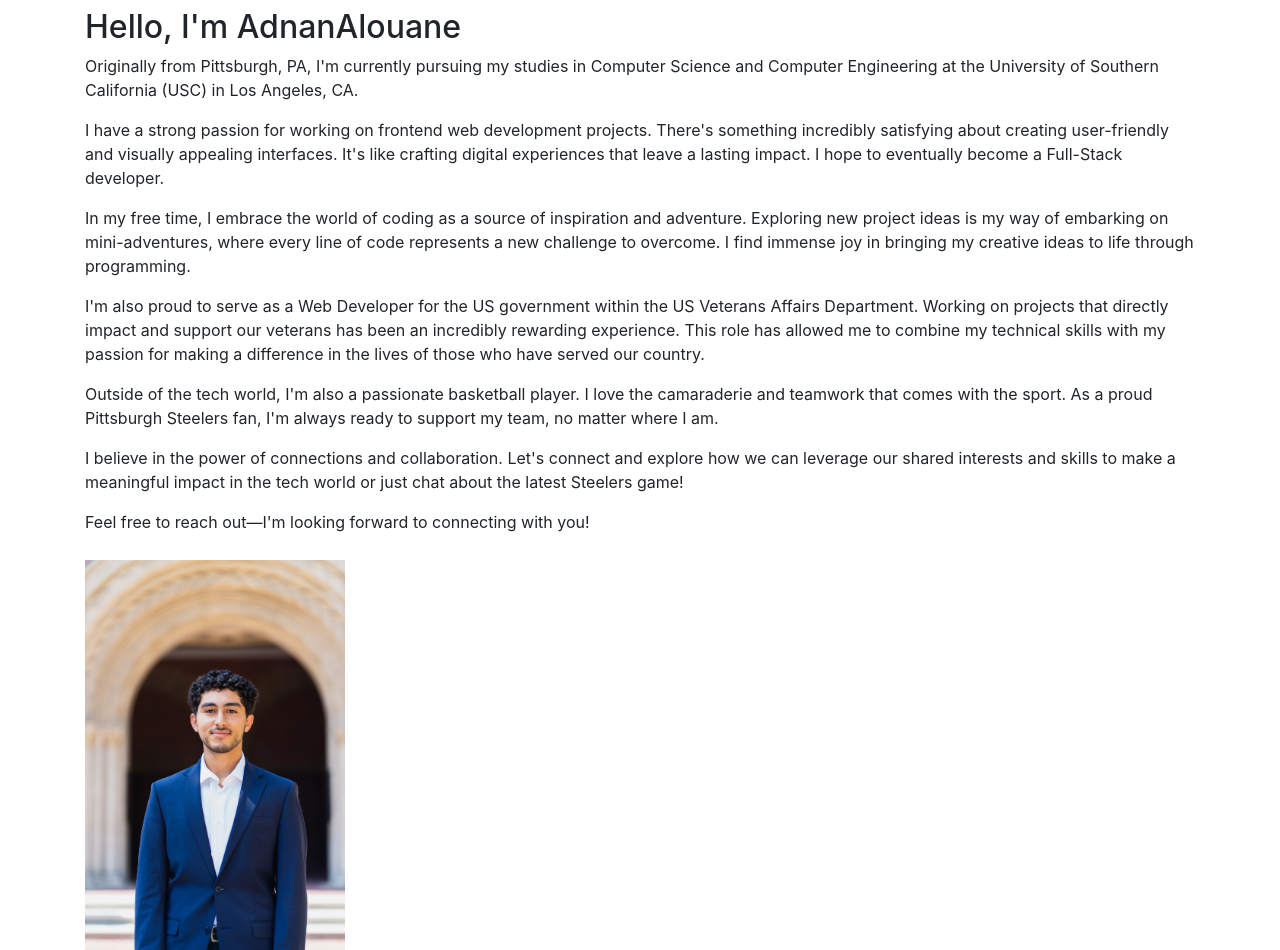
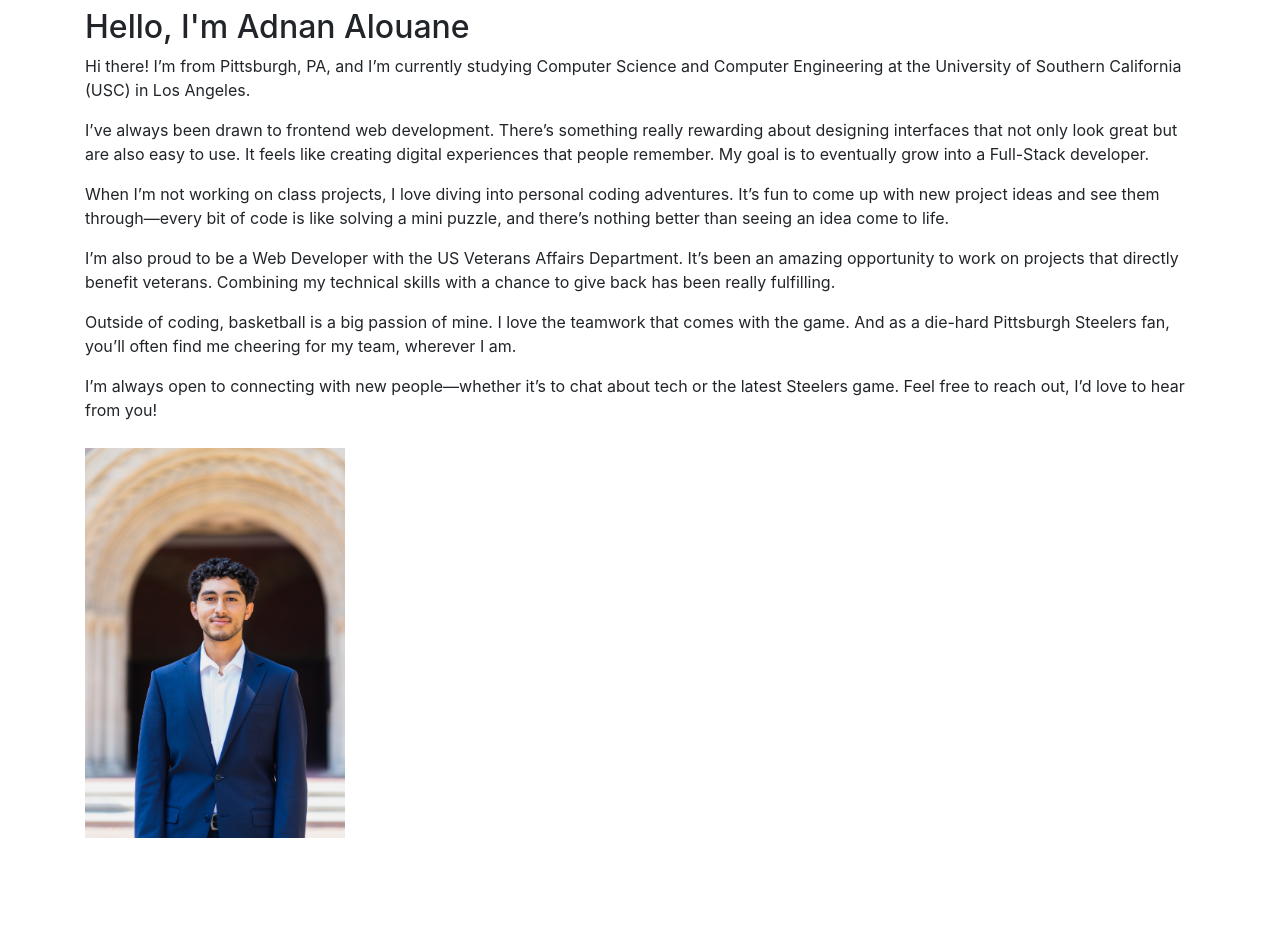
Before and after one commit to alouaneusc/flask, a Flask app: page / in a window 1280 px wide. Shown: the part 104-1054 px from the top of the page. After the commit the page ends 942 px from the top, so only its background shows below. Run offline with Flask 3, Linux system fonts and the light colour scheme; some libraries are stand-ins or nearby versions.

Commit message:
updated home page

```diff
--- a/website/templates/home.html
+++ b/website/templates/home.html
@@ -22,21 +22,19 @@
     </header>
     <section class="about-me">
 
-        <h2>Hello, I'm AdnanAlouane</h2>
+        <h2>Hello, I'm Adnan Alouane</h2>
 
-<p>Originally from Pittsburgh, PA, I'm currently pursuing my studies in Computer Science and Computer Engineering at the University of Southern California (USC) in Los Angeles, CA.</p>
+        <p>Hi there! I’m from Pittsburgh, PA, and I’m currently studying Computer Science and Computer Engineering at the University of Southern California (USC) in Los Angeles.</p>
 
-<p>I have a strong passion for working on frontend web development projects. There's something incredibly satisfying about creating user-friendly and visually appealing interfaces. It's like crafting digital experiences that leave a lasting impact. I hope to eventually become a Full-Stack developer.</p>
+        <p>I’ve always been drawn to frontend web development. There’s something really rewarding about designing interfaces that not only look great but are also easy to use. It feels like creating digital experiences that people remember. My goal is to eventually grow into a Full-Stack developer.</p>
 
-<p>In my free time, I embrace the world of coding as a source of inspiration and adventure. Exploring new project ideas is my way of embarking on mini-adventures, where every line of code represents a new challenge to overcome. I find immense joy in bringing my creative ideas to life through programming.</p>
+        <p>When I’m not working on class projects, I love diving into personal coding adventures. It’s fun to come up with new project ideas and see them through—every bit of code is like solving a mini puzzle, and there’s nothing better than seeing an idea come to life.</p>
 
-<p>I'm also proud to serve as a Web Developer for the US government within the US Veterans Affairs Department. Working on projects that directly impact and support our veterans has been an incredibly rewarding experience. This role has allowed me to combine my technical skills with my passion for making a difference in the lives of those who have served our country.</p>
+        <p>I’m also proud to be a Web Developer with the US Veterans Affairs Department. It’s been an amazing opportunity to work on projects that directly benefit veterans. Combining my technical skills with a chance to give back has been really fulfilling.</p>
 
-<p>Outside of the tech world, I'm also a passionate basketball player. I love the camaraderie and teamwork that comes with the sport. As a proud Pittsburgh Steelers fan, I'm always ready to support my team, no matter where I am.</p>
+        <p>Outside of coding, basketball is a big passion of mine. I love the teamwork that comes with the game. And as a die-hard Pittsburgh Steelers fan, you’ll often find me cheering for my team, wherever I am.</p>
 
-<p>I believe in the power of connections and collaboration. Let's connect and explore how we can leverage our shared interests and skills to make a meaningful impact in the tech world or just chat about the latest Steelers game!</p>
-
-<p>Feel free to reach out—I'm looking forward to connecting with you!</p>
+        <p>I’m always open to connecting with new people—whether it’s to chat about tech or the latest Steelers game. Feel free to reach out, I’d love to hear from you!</p>
 
         <img style="padding-top: 10px;" src="{{ url_for('static', filename='images/headshot.jpg') }}" alt="Headshot" height="400">
     </section>
```
